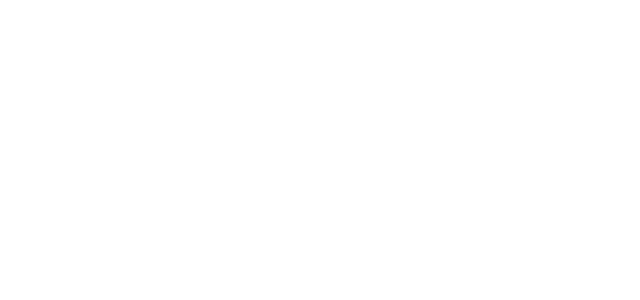
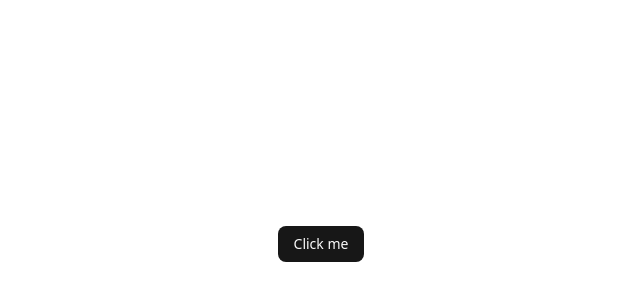
Before and after one commit to aditjames87/vite-frontend-project, a React (Vite) app in the folder vite-project/: page / in a window 1280 px wide. Shown: the part 188-488 px from the top of the page, without its empty margins (319-959 px from the left). Built offline with nearby package versions, Linux system fonts and the light colour scheme.

Commit message:
added button

```diff
--- a/vite-project/src/App.tsx
+++ b/vite-project/src/App.tsx
@@ -2,13 +2,17 @@
 import reactLogo from './assets/react.svg'
 import viteLogo from '/vite.svg'
 import './App.css'
+import { Button } from "@/components/ui/button"
+
 
 function App() {
   const [count, setCount] = useState(0)
 
   return (
     <>
-
+      <div className="flex min-h-svh flex-col items-center justify-center">
+        <Button>Click me</Button>
+      </div>
     </>
   )
 }
--- /dev/null
+++ b/vite-project/src/components/ui/button.tsx
@@ -0,0 +1,64 @@
+import * as React from "react"
+import { cva, type VariantProps } from "class-variance-authority"
+import { Slot } from "radix-ui"
+
+import { cn } from "@/lib/utils"
+
+const buttonVariants = cva(
+  "inline-flex items-center justify-center gap-2 whitespace-nowrap rounded-md text-sm font-medium transition-all disabled:pointer-events-none disabled:opacity-50 [&_svg]:pointer-events-none [&_svg:not([class*='size-'])]:size-4 shrink-0 [&_svg]:shrink-0 outline-none focus-visible:border-ring focus-visible:ring-ring/50 focus-visible:ring-[3px] aria-invalid:ring-destructive/20 dark:aria-invalid:ring-destructive/40 aria-invalid:border-destructive",
+  {
+    variants: {
+      variant: {
+        default: "bg-primary text-primary-foreground hover:bg-primary/90",
+        destructive:
+          "bg-destructive text-white hover:bg-destructive/90 focus-visible:ring-destructive/20 dark:focus-visible:ring-destructive/40 dark:bg-destructive/60",
+        outline:
+          "border bg-background shadow-xs hover:bg-accent hover:text-accent-foreground dark:bg-input/30 dark:border-input dark:hover:bg-input/50",
+        secondary:
+          "bg-secondary text-secondary-foreground hover:bg-secondary/80",
+        ghost:
+          "hover:bg-accent hover:text-accent-foreground dark:hover:bg-accent/50",
+        link: "text-primary underline-offset-4 hover:underline",
+      },
+      size: {
+        default: "h-9 px-4 py-2 has-[>svg]:px-3",
+        xs: "h-6 gap-1 rounded-md px-2 text-xs has-[>svg]:px-1.5 [&_svg:not([class*='size-'])]:size-3",
+        sm: "h-8 rounded-md gap-1.5 px-3 has-[>svg]:px-2.5",
+        lg: "h-10 rounded-md px-6 has-[>svg]:px-4",
+        icon: "size-9",
+        "icon-xs": "size-6 rounded-md [&_svg:not([class*='size-'])]:size-3",
+        "icon-sm": "size-8",
+        "icon-lg": "size-10",
+      },
+    },
+    defaultVariants: {
+      variant: "default",
+      size: "default",
+    },
+  }
+)
+
+function Button({
+  className,
+  variant = "default",
+  size = "default",
+  asChild = false,
+  ...props
+}: React.ComponentProps<"button"> &
+  VariantProps<typeof buttonVariants> & {
+    asChild?: boolean
+  }) {
+  const Comp = asChild ? Slot.Root : "button"
+
+  return (
+    <Comp
+      data-slot="button"
+      data-variant={variant}
+      data-size={size}
+      className={cn(buttonVariants({ variant, size, className }))}
+      {...props}
+    />
+  )
+}
+
+export { Button, buttonVariants }
```
